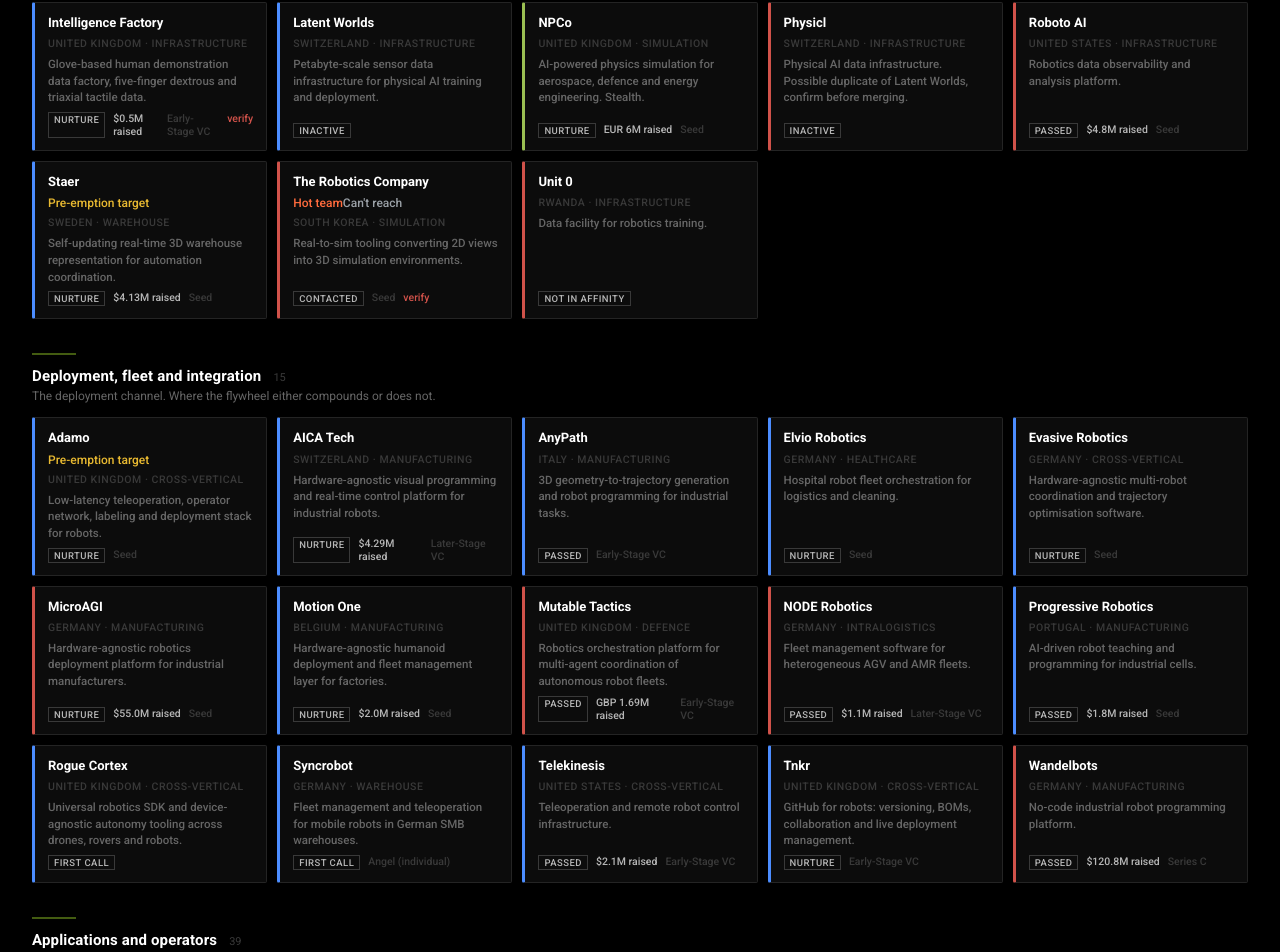
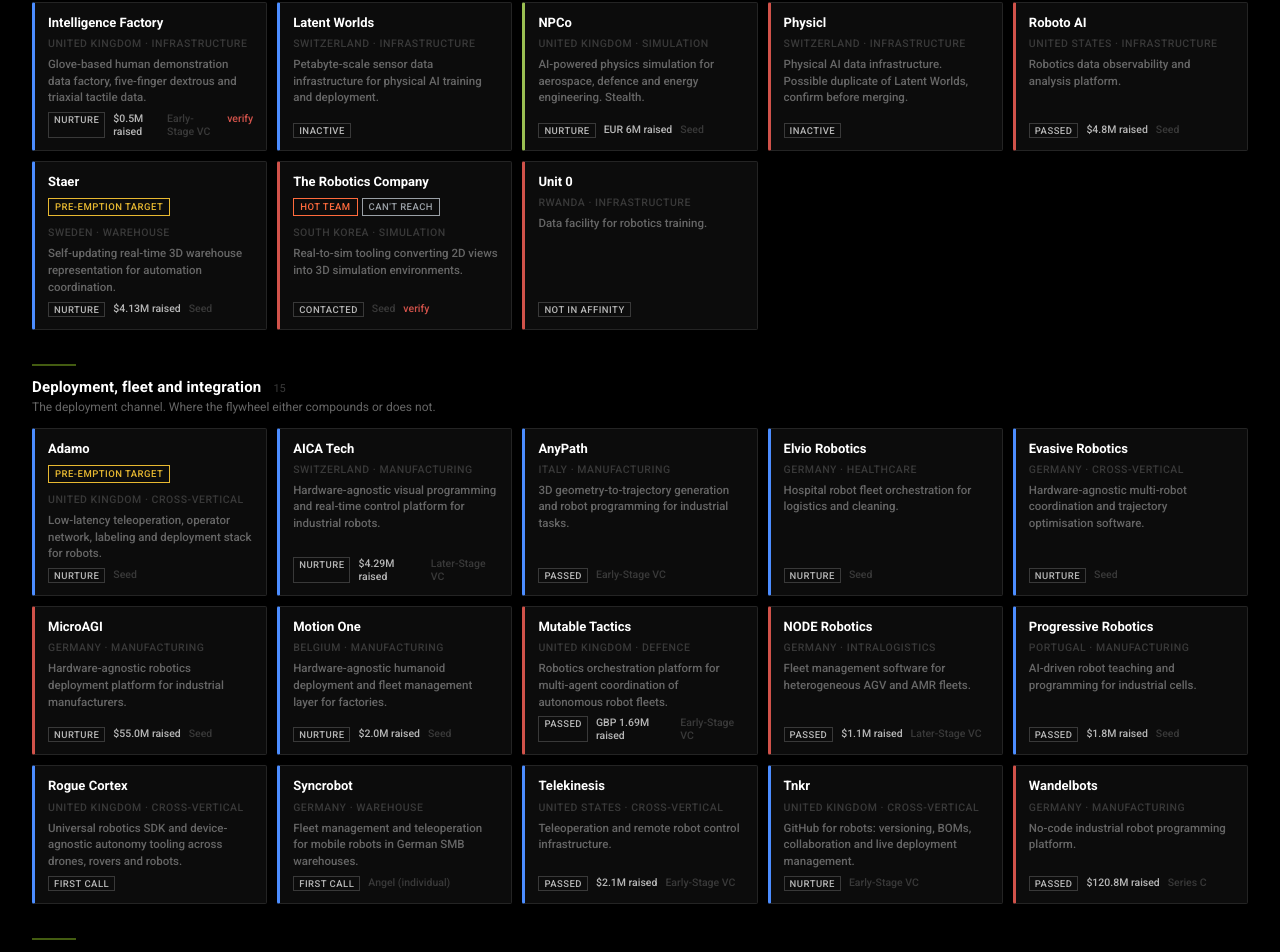
Before and after one commit to ApplegateCorp/singular-robotics-map, a Next.js app: page / in a window 1280 px wide. Shown: the part 1977-2929 px from the top of the page. Built offline with nearby package versions, Linux system fonts and the light colour scheme; no server answers; the database is empty.

Commit message:
Add files via upload

```diff
--- a/app/globals.css
+++ b/app/globals.css
@@ -135,3 +135,7 @@
 }
 
 .affpill { font-size: 9.5px; text-transform: uppercase; letter-spacing: .05em; color: var(--grey3); border: 1px solid var(--grey1); padding: 1px 5px; }
+
+/* Internal labels */
+.lbls { display: flex; flex-wrap: wrap; gap: 4px; margin: 2px 0 4px; }
+.lbl { font-size: 9.5px; letter-spacing: .05em; text-transform: uppercase; border: 1px solid; padding: 1px 6px; line-height: 1.5; white-space: nowrap; }
```
